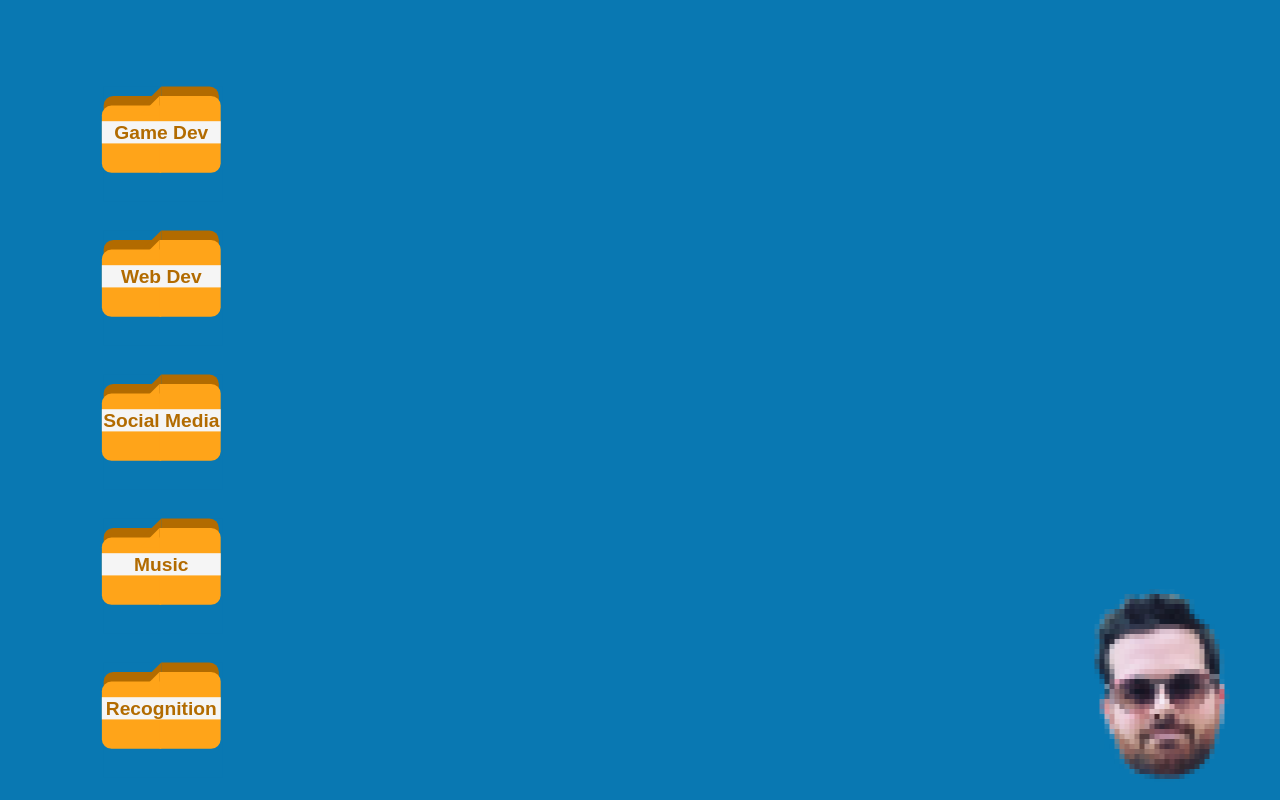
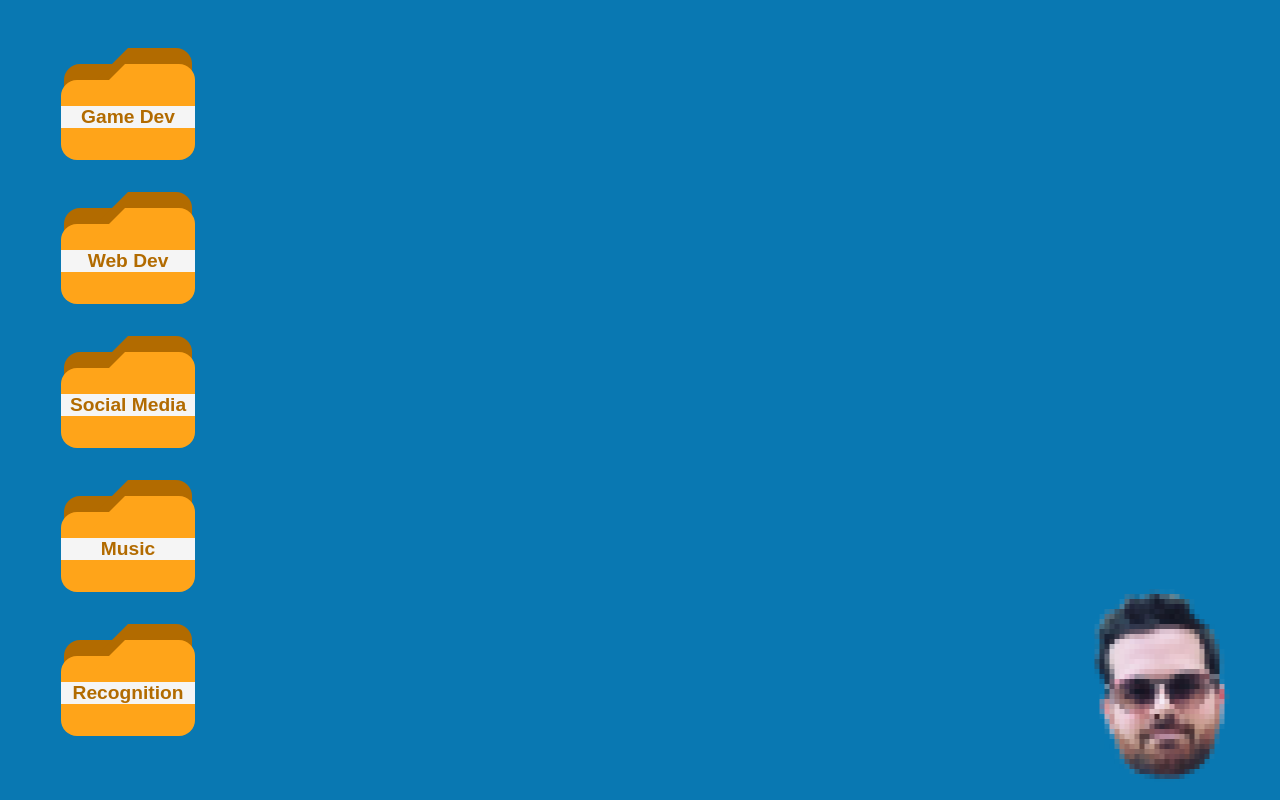
Before and after one commit to mccordgh/portfolio-os-react, a React (Create React App) app: page / in a window 1280 px wide. Built offline with nearby package versions, Linux system fonts and the light colour scheme.

Commit message:
Rescale app group folders

```diff
--- a/src/Desktop/DesktopView/DesktopAppGroup/DesktopAppGroup.css
+++ b/src/Desktop/DesktopView/DesktopAppGroup/DesktopAppGroup.css
@@ -8,30 +8,27 @@ div.desktopGroupTitle {
 div.desktopGroupFolder {
     background-color: #0978B2;
     cursor: pointer;
-    height: 12rem;
+    height: 10rem;
     margin: 0;
     position: relative;
-    -webkit-transform: scale(0.6);
-    -ms-transform: scale(0.6);
-    transform: scale(0.6);
-    width: 12.4rem;
+    width: 7.4rem;
     z-index: 10;
 }
 
 div.desktopAppGroupWrapper.expanded div.desktopGroupFolder div.desktopGroupFolder_front {
-    top: 2.6rem;
-    transform: rotateX(-25deg);
+    top: 2.1rem;
+    transform: rotateX(-35deg);
 }
 
 div.desktopGroupFolder_back {
     background-color: #B26B00;
     border-radius: 1rem 0 0 1rem;
     display: inline-block;
-    height: calc(100% - 8rem);
+    height: calc(100% - 5rem);
     left: 0;
     position: absolute;
     top: 1rem;
-    width: 6rem;
+    width: 4rem;
 }
 
 div.desktopGroupFolder_back::before {
@@ -50,11 +47,11 @@ div.desktopGroupFolder_back::after {
     border-radius: 0 1rem 0 0;
     content: '';
     display: inline-block;
-    height: 8rem;
-    left: 6rem;
+    height: 6rem;
+    left: 4rem;
     position: absolute;
     top: -1rem;
-    width: 6rem;
+    width: 4rem;
 }
 
 /* div.desktopGroupFolder_front {
@@ -77,7 +74,7 @@ div.desktopGroupFolder_front {
     transition: top 0.4s ease-out, -webkit-transform 0.4s ease-out;
     -o-transition: transform 0.4s ease-out, top 0.4s ease-out;
     transition: transform 0.4s ease-out, top 0.4s ease-out;
-    width: 6.2rem;
+    width: 4.2rem;
 }
 
 div.desktopGroupFolder_front::before {
@@ -96,24 +93,24 @@ div.desktopGroupFolder_front::after {
     border-radius: 0 1rem 1rem 0;
     content: '';
     display: inline-block;
-    height: 8rem;
-    left: 6rem;
+    height: 6rem;
+    left: 4rem;
     position: absolute;
     top: -1rem;
-    width: 6.4rem;
+    width: 4.4rem;
 }
 
 h1.desktopGroupTitle {
     background-color: whitesmoke;
     color: #B26B00;
     display: block;
-    font-size: 2rem;
+    font-size: 1.2rem;
     left: 0;
     margin: 0;
     position: absolute;
     text-align: center;
     top: 1.6rem;
-    width: 12.4rem;
+    width: 8.4rem;
     z-index: 2;
 }
 
```
